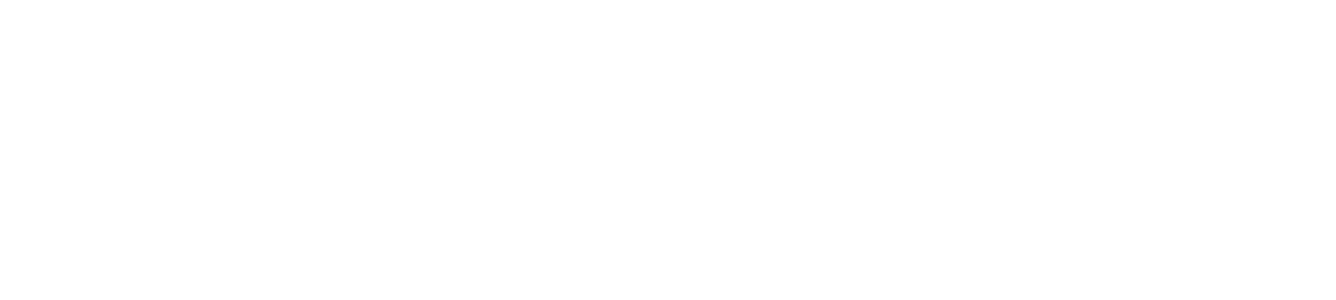
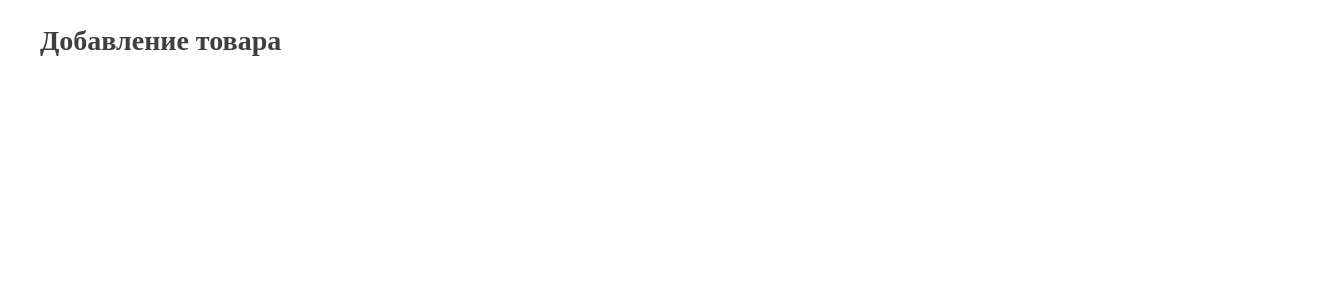
Before and after one commit to StuartJr/idaproject, a Vue app: page / in a window 1280 px wide. Shown: the top 300 px of the page, 1336 px wide, since content can reach past the window. Built offline with nearby package versions, Linux system fonts and the light colour scheme.

Commit message:
Rename components

```diff
--- a/src/App.vue
+++ b/src/App.vue
@@ -1,22 +1,55 @@
 <template>
-	<div>
-	</div>
+  <div class="main">
+    <div class="container">
+      <div class="main__header">
+        <h2 class="main__title">Добавление товара</h2>
+        <ProductSorting />
+      </div>
+      <div class="main__content">
+        <ProductForm />
+        <ProductList />
+      </div>
+    </div>
+  </div>
 </template>
 
 <script>
-//import HelloWorld from './components/HelloWorld.vue'
+import ProductSorting from "@/components/ProductSorting.vue";
+import ProductForm from "@/components/ProductForm.vue";
+import ProductList from "@/components/ProductList.vue";
 
 export default {
-  name: 'App',
+  name: "App",
   components: {
-    //HelloWorld
+    ProductSorting,
+    ProductForm,
+    ProductList,
   },
-	data() {
-		return {
-		}
-	},
-}
+  data() {
+    return {};
+  },
+};
 </script>
 
-<style lang="scss">
+<style lang="scss" scoped>
+
+$color-black: #3F3F3F;
+
+.container {
+  width: 100%;
+  max-width: 1440px;
+  padding: 0 32px;
+}
+
+.main {
+	&__title {
+		font-family: 'Source Sans Pro';
+		font-style: normal;
+		font-weight: 600;
+		font-size: 28px;
+		line-height: 35px;
+		color: $color-black;
+	}
+}
+
 </style>
--- /dev/null
+++ b/src/components/ProductForm.vue
@@ -0,0 +1,18 @@
+<template>
+	<div class="form">
+	</div>
+</template>
+
+<script>
+
+export default {
+	name: "product-form",
+	data() {
+		return {
+		}
+	},
+}
+</script>
+
+<style lang="scss">
+</style>
--- /dev/null
+++ b/src/components/ProductList.vue
@@ -0,0 +1,18 @@
+<template>
+	<div class="list">
+	</div>
+</template>
+
+<script>
+
+export default {
+	name: "product-list",
+	data() {
+		return {
+		}
+	},
+}
+</script>
+
+<style lang="scss">
+</style>
--- /dev/null
+++ b/src/components/ProductSorting.vue
@@ -0,0 +1,18 @@
+<template>
+	<div class="sorting">
+	</div>
+</template>
+
+<script>
+
+export default {
+	name: "product-sorting",
+	data() {
+		return {
+		}
+	},
+}
+</script>
+
+<style lang="scss">
+</style>
```
Also changed, not shown: src/components/ProductCard.vue (added, +18 -0 lines), src/components/Card.vue (deleted), src/components/Form.vue (deleted), src/components/List.vue (deleted), src/components/Sorting.vue (deleted).
